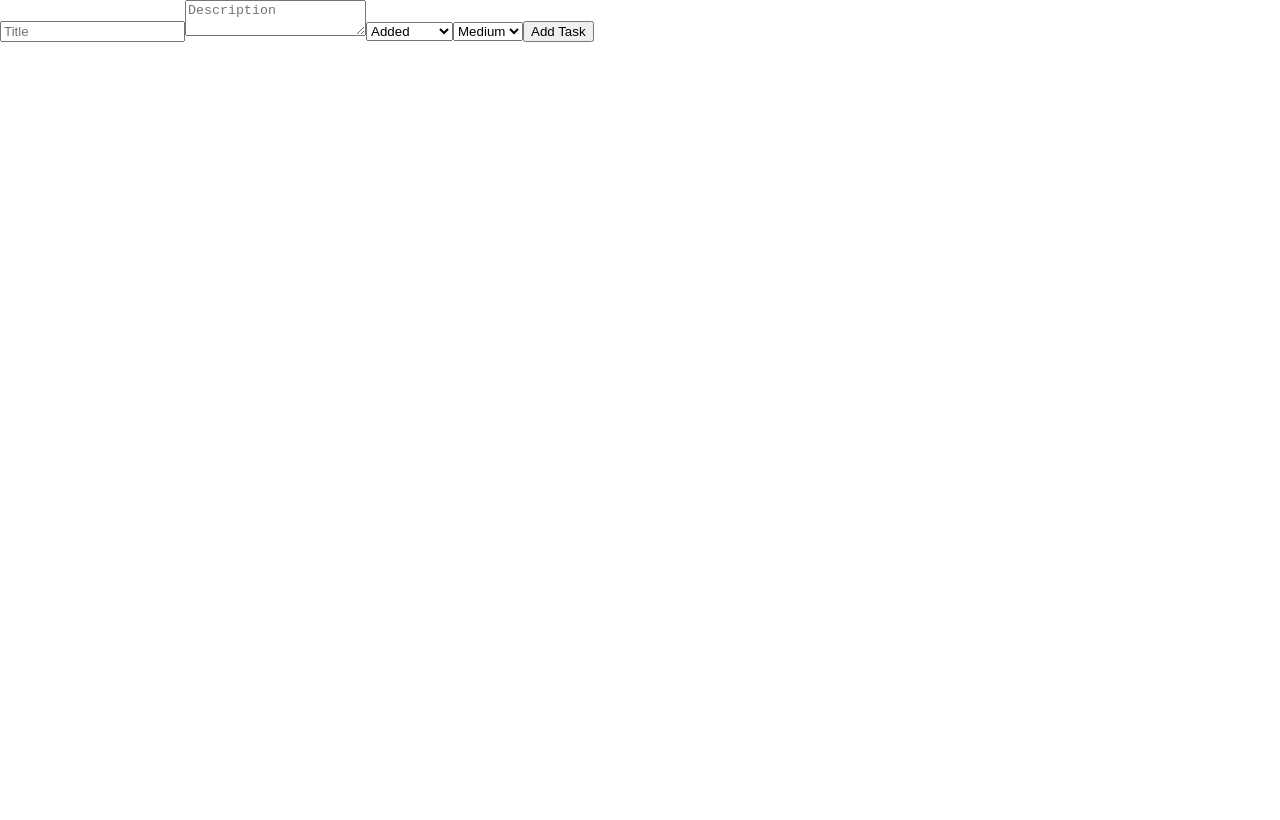
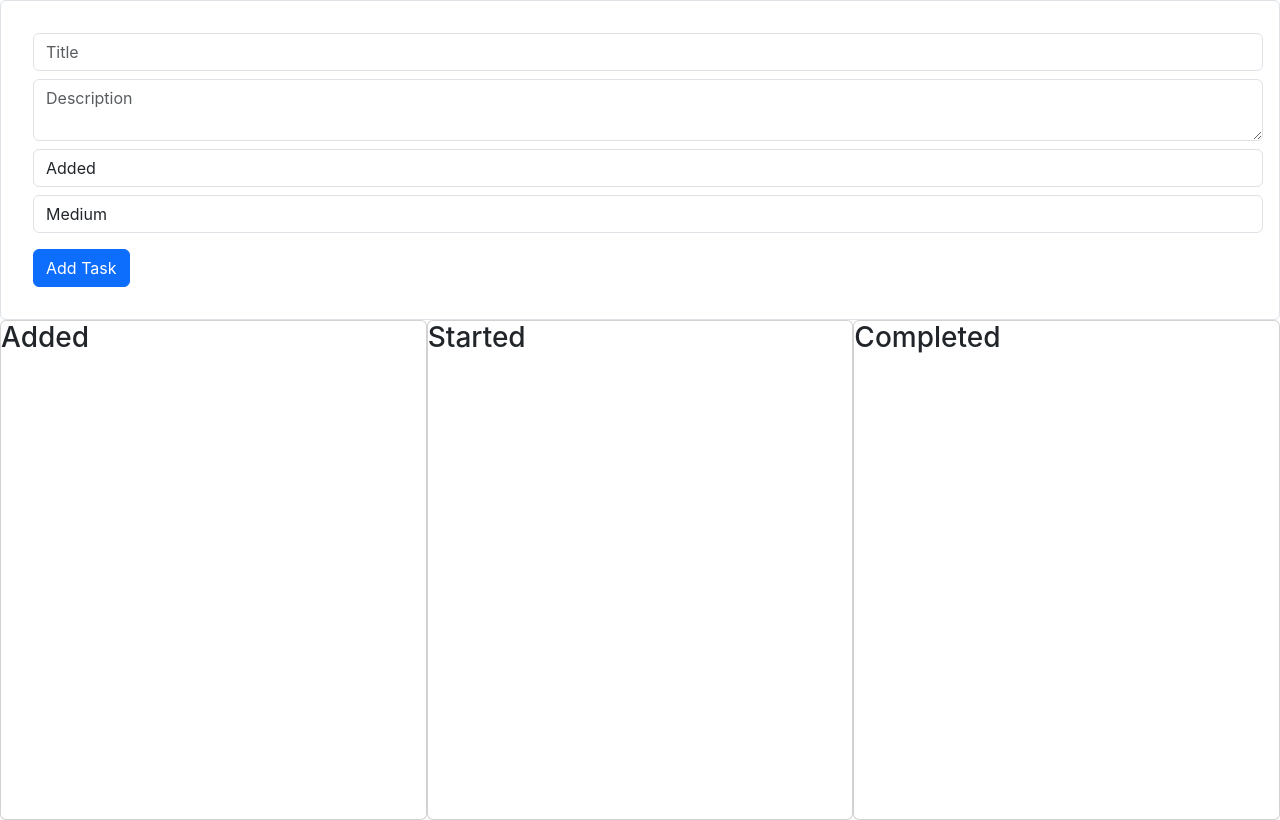
Before and after one commit to RutvikJogdand/todo-task-manager, a React (Create React App) app: page / in a window 1280 px wide. Built offline with nearby package versions, Linux system fonts and the light colour scheme.

Commit message:
Implemented drag and drop functionality. Tasks can be ordered into 3 categories. Added basic styling to form and cards

```diff
--- a/package.json
+++ b/package.json
@@ -11,9 +11,11 @@
     "@types/react": "^18.2.47",
     "@types/react-dom": "^18.2.18",
     "react": "^18.2.0",
+    "react-beautiful-dnd": "^13.1.1",
     "react-dom": "^18.2.0",
     "react-scripts": "5.0.1",
     "typescript": "^4.9.5",
+    "uuid": "^9.0.1",
     "web-vitals": "^2.1.4"
   },
   "scripts": {
@@ -39,5 +41,9 @@
       "last 1 firefox version",
       "last 1 safari version"
     ]
+  },
+  "devDependencies": {
+    "@types/react-beautiful-dnd": "^13.1.8",
+    "@types/uuid": "^9.0.7"
   }
 }
--- a/public/index.html
+++ b/public/index.html
@@ -15,6 +15,7 @@
       user's mobile device or desktop. See https://developers.google.com/web/fundamentals/web-app-manifest/
     -->
     <link rel="manifest" href="%PUBLIC_URL%/manifest.json" />
+    <link href="https://cdn.jsdelivr.net/npm/bootstrap@5.3.2/dist/css/bootstrap.min.css" rel="stylesheet" integrity="sha384-T3c6CoIi6uLrA9TneNEoa7RxnatzjcDSCmG1MXxSR1GAsXEV/Dwwykc2MPK8M2HN" crossorigin="anonymous">
     <!--
       Notice the use of %PUBLIC_URL% in the tags above.
       It will be replaced with the URL of the `public` folder during the build.
@@ -39,5 +40,7 @@
       To begin the development, run `npm start` or `yarn start`.
       To create a production bundle, use `npm run build` or `yarn build`.
     -->
+    <script src="https://cdn.jsdelivr.net/npm/@popperjs/core@2.11.8/dist/umd/popper.min.js" integrity="sha384-I7E8VVD/ismYTF4hNIPjVp/Zjvgyol6VFvRkX/vR+Vc4jQkC+hVqc2pM8ODewa9r" crossorigin="anonymous"></script>
+    <script src="https://cdn.jsdelivr.net/npm/bootstrap@5.3.2/dist/js/bootstrap.min.js" integrity="sha384-BBtl+eGJRgqQAUMxJ7pMwbEyER4l1g+O15P+16Ep7Q9Q+zqX6gSbd85u4mG4QzX+" crossorigin="anonymous"></script>
   </body>
 </html>
--- a/src/App.tsx
+++ b/src/App.tsx
@@ -1,11 +1,11 @@
 import React, { useState, useEffect } from 'react';
 import TaskForm from './components/TaskForm/TaskForm';
-import { Task } from './interfaces/interfaces';
+import { Task, TaskStatus } from './interfaces/interfaces';
+import TaskList from './components/TaskList/TaskList';
 
 const App: React.FC = () => {
   const [tasks, setTasks] = useState<Task[]>([]);
 
-  // Load tasks from localStorage on initial render
   useEffect(() => {
     const storedTasks = localStorage.getItem('tasks');
     if (storedTasks) {
@@ -22,9 +22,71 @@ const App: React.FC = () => {
     setTasks([...tasks, newTask]);
   };
 
+  const handleTaskUpdate = (taskId: string, newStatus: Task['status']) => {
+    setTasks(tasks.map(task => {
+      if (task.id === taskId) {
+        return {
+          ...task,
+          status: newStatus,
+          dates: {
+            ...task.dates,
+            started: newStatus === 'Started' ? new Date().toISOString() : task.dates.started,
+            completed: newStatus === 'Completed' ? new Date().toISOString() : task.dates.completed
+          }
+        };
+      }
+      return task;
+    }));
+  };
+
+  const handleTaskDelete = (taskId: string) => {
+    setTasks(tasks.filter(task => task.id !== taskId));
+  };
+
+  // On dragging a task
+  const onDragEnd = (result: any) => {
+    if (!result.destination) return;
+
+    const sourceIndex = result.source.index;
+    const destIndex = result.destination.index;
+    const sourceStatus = result.source.droppableId as TaskStatus;
+    const destinationStatus = result.destination.droppableId as TaskStatus;
+
+    // if (sourceStatus === 'Added' && destinationStatus !== 'Started') return;
+    // if (sourceStatus === 'Started' && destinationStatus !== 'Completed') return;
+
+    const startTasks = tasks.filter(task => task.status === sourceStatus);
+    const finishTasks = sourceStatus === destinationStatus ? startTasks : tasks.filter(task => task.status === destinationStatus);
+
+    const [removedTask] = startTasks.splice(sourceIndex, 1);
+    finishTasks.splice(destIndex, 0, removedTask);
+
+    removedTask.status = destinationStatus;
+    if(destinationStatus === 'Completed'){
+      removedTask.dates.completed = new Date().toISOString();
+    }
+    if(destinationStatus === 'Started'){
+      removedTask.dates.started =  new Date().toISOString();
+      removedTask.dates.completed = null;
+    }
+    const newTasks = tasks.map(task => {
+      if (task.id === removedTask.id) return removedTask;
+      return task;
+    });
+
+    setTasks(newTasks);
+
+  };
+
   return (
     <div>
       <TaskForm onAddTask={addTask} />
+      <TaskList
+        tasks={tasks}
+        onTaskUpdate={handleTaskUpdate}
+        onTaskDelete={handleTaskDelete}
+        onDragEnd={onDragEnd}
+      />
     </div>
   );
 };
--- a/src/components/TaskForm/TaskForm.tsx
+++ b/src/components/TaskForm/TaskForm.tsx
@@ -37,29 +37,31 @@ const TaskForm: React.FC<TaskFormProps> = ({ onAddTask }) => {
   };
 
   return (
-    <form onSubmit={handleSubmit}>
+    <form className='form-control p-4' onSubmit={handleSubmit}>
       <input
         type="text"
         placeholder="Title"
         value={title}
+        className='form-control m-2'
         onChange={(e) => setTitle(e.target.value)}
       />
       <textarea
         placeholder="Description"
         value={description}
         onChange={(e) => setDescription(e.target.value)}
+        className='form-control m-2'
       />
-      <select value={status} onChange={(e) => setStatus(e.target.value as TaskStatus)}>
+      <select className='form-control m-2' value={status} onChange={(e) => setStatus(e.target.value as TaskStatus)}>
         <option value="Added">Added</option>
         <option value="Started">Started</option>
         <option value="Completed">Completed</option>
       </select>
-      <select value={priority} onChange={(e) => setPriority(e.target.value as TaskPriority)}>
+      <select className='form-control m-2' value={priority} onChange={(e) => setPriority(e.target.value as TaskPriority)}>
         <option value="High">High</option>
         <option value="Medium">Medium</option>
         <option value="Low">Low</option>
       </select>
-      <button type="submit">Add Task</button>
+      <button className='btn btn-primary m-2' type="submit">Add Task</button>
     </form>
   );
 };
--- /dev/null
+++ b/src/components/TaskList/TaskList.css
@@ -0,0 +1,14 @@
+.tasks-box{
+    /* justify-content: space-around; */
+    align-content: center;
+    align-items: center;
+}
+
+.task-card{
+    height: 500px;
+    flex: 1;
+}
+
+.task-card > div{
+    height: 100%;
+}
--- /dev/null
+++ b/src/components/TaskList/TaskList.tsx
@@ -0,0 +1,54 @@
+import React from 'react';
+import { DragDropContext, Droppable, Draggable } from 'react-beautiful-dnd';
+import { v4 as uuidv4 } from 'uuid';
+import { Task } from '../../interfaces/interfaces';
+import './TaskList.css'
+
+type TaskListProps = {
+  tasks: Task[];
+  onTaskUpdate: (taskId: string, newStatus: Task['status']) => void;
+  onTaskDelete: (taskId: string) => void;
+  onDragEnd: (result: any) => void; // Adjust the type based on react-beautiful-dnd documentation
+};
+
+const TaskList: React.FC<TaskListProps> = ({ tasks, onTaskUpdate, onTaskDelete, onDragEnd }) => {
+  return (
+    <DragDropContext onDragEnd={onDragEnd}>
+      <div className='tasks-box d-flex'>
+        {['Added', 'Started', 'Completed'].map((status, index) => (
+            <div className='task-card card' key={uuidv4()}>
+                <Droppable droppableId={status}>
+                {(provided) => (
+                    <div ref={provided.innerRef} {...provided.droppableProps}>
+                    <h3>{status}</h3>
+                    {/* Filter tasks based on current status */}
+                    {tasks.filter(task => task.status === status).map((task, index) => (
+                        <Draggable key={task.id} draggableId={task.id} index={index}>
+                        {(provided) => (
+                            <div
+                            ref={provided.innerRef}
+                            {...provided.draggableProps}
+                            {...provided.dragHandleProps}
+                            className='card'
+                            >
+                            <h4 className='card-header'>{task.title}</h4>
+                            {task.description && <p>{task.description}</p>}
+                            {/* Add buttons or methods to handle task updates and deletions */}
+                            <button onClick={() => onTaskUpdate(task.id, task.status)}>Update</button>
+                            <button onClick={() => onTaskDelete(task.id)}>Delete</button>
+                            </div>
+                        )}
+                        </Draggable>
+                    ))}
+                    {provided.placeholder}
+                    </div>
+                )}
+                </Droppable>
+            </div>
+        ))}
+    </div>
+    </DragDropContext>
+  );
+};
+
+export default TaskList;
--- a/src/index.tsx
+++ b/src/index.tsx
@@ -8,9 +8,9 @@ const root = ReactDOM.createRoot(
   document.getElementById('root') as HTMLElement
 );
 root.render(
-  <React.StrictMode>
+  // <React.StrictMode>
     <App />
-  </React.StrictMode>
+  // </React.StrictMode>
 );
 
 // If you want to start measuring performance in your app, pass a function
```
Also changed, not shown: 1 other file (tests, documents, lock files or other folders).
